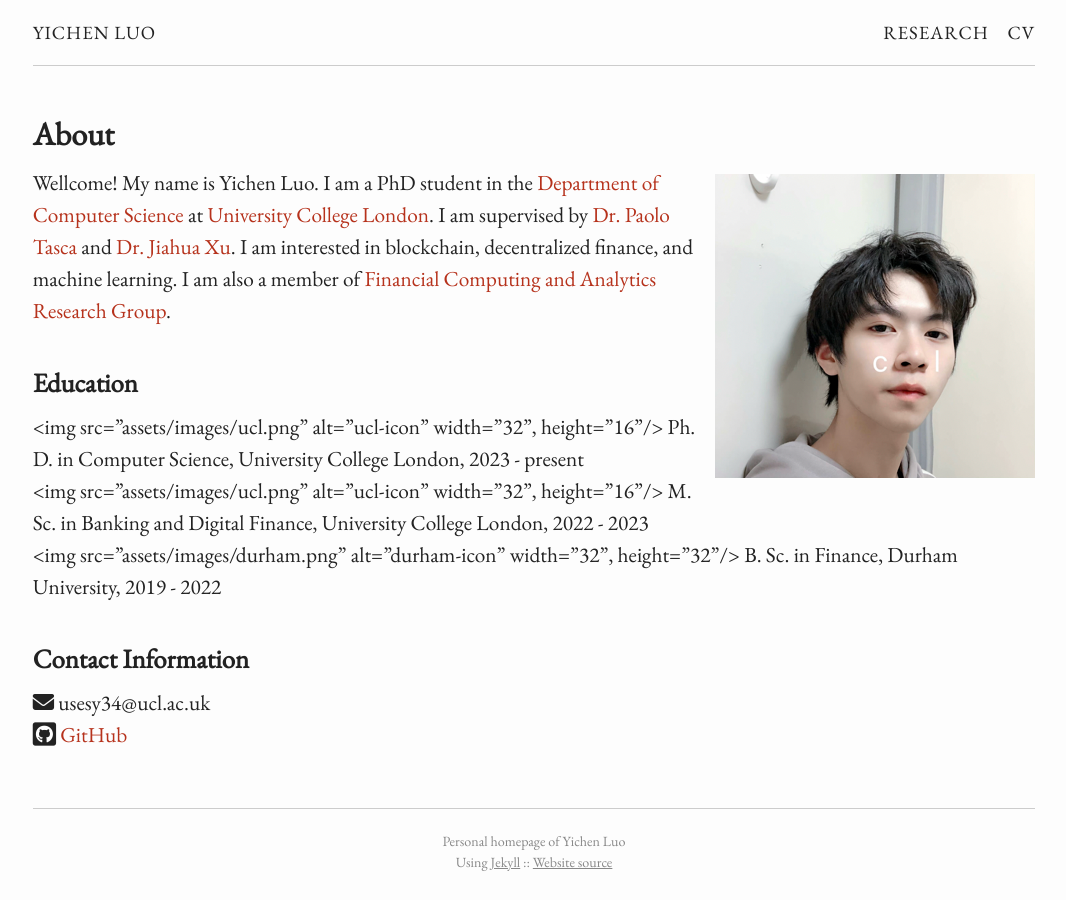
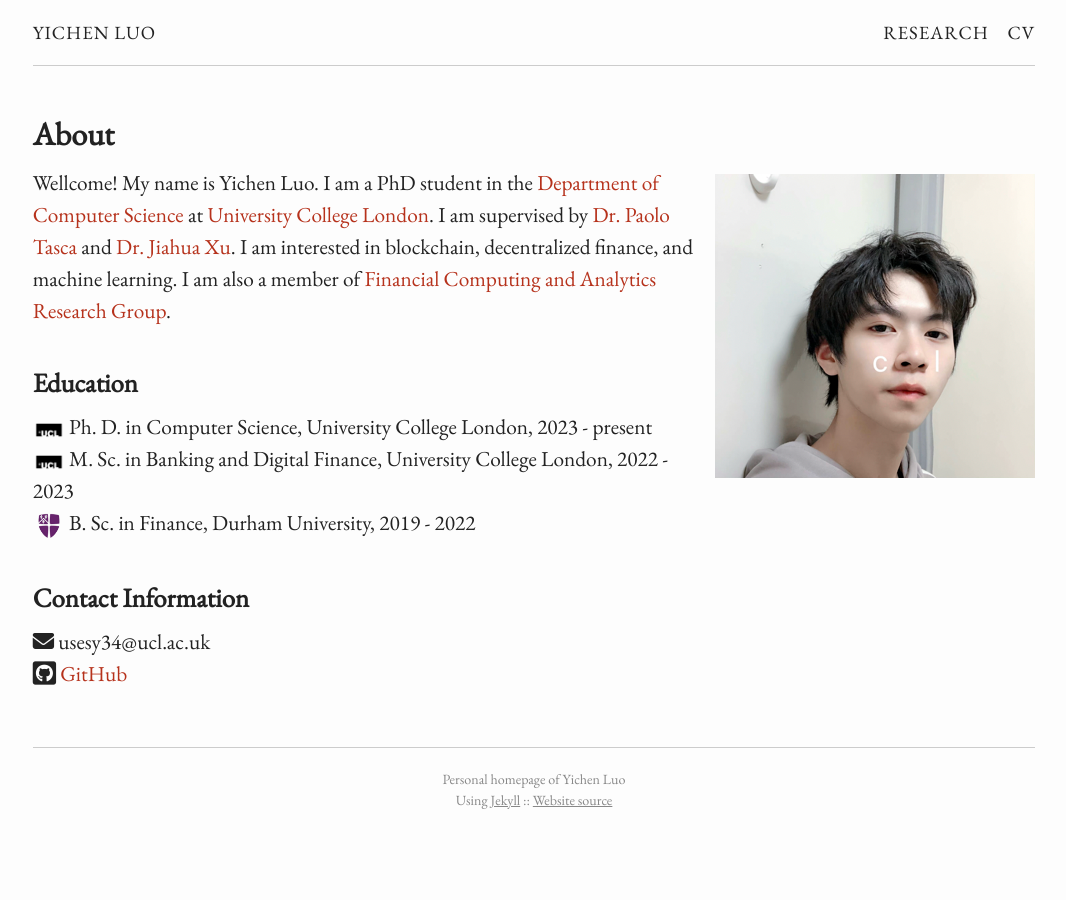
Before and after one commit to lyc0603/lyc0603.github.io, a Jekyll site: the page built from index.md, in a window 1280 px wide. Shown: the whole page, without its empty margins (106-1172 px from the left). Built offline with Jekyll 4.4.1, drawn with Linux system fonts in a browser that asks for light colours.

Commit message:
correct typo

```diff
--- a/index.md
+++ b/index.md
@@ -9,9 +9,9 @@ permalink: /
 Wellcome! My name is Yichen Luo. I am a PhD student in the [Department of Computer Science](https://www.ucl.ac.uk/computer-science/ucl-computer-science) at [University College London](https://www.ucl.ac.uk/). I am supervised by [Dr. Paolo Tasca](https://www.paolotasca.com/) and [Dr. Jiahua Xu](https://jiahua-xu.com/). I am interested in blockchain, decentralized finance, and machine learning. I am also a member of [Financial Computing and Analytics Research Group](https://www.ucl.ac.uk/computer-science/research/research-groups/financial-computing-and-analytics).
 
 <h2> Education </h2>
-<img src="assets/images/ucl.png" alt="ucl-icon" width="32", height="16"/> Ph. D. in Computer Science, University College London, 2023 - present <br />
-<img src="assets/images/ucl.png" alt="ucl-icon" width="32", height="16"/> M. Sc. in Banking and Digital Finance, University College London, 2022 - 2023 <br />
-<img src="assets/images/durham.png" alt="durham-icon" width="32", height="32"/> B. Sc. in Finance, Durham University, 2019 - 2022 <br />
+<img src="assets/images/ucl.png" alt="ucl-icon-1" height="16" width="32"> Ph. D. in Computer Science, University College London, 2023 - present <br />
+<img src="assets/images/ucl.png" alt="ucl-icon-2" height="16" width="32"> M. Sc. in Banking and Digital Finance, University College London, 2022 - 2023 <br />
+<img src="assets/images/durham.png" alt="durham-icon" height="32" width="32"> B. Sc. in Finance, Durham University, 2019 - 2022 <br />
 
 
 <h2> Contact Information </h2>
```
Also changed, not shown: test.html (added, +14 -0 lines).
